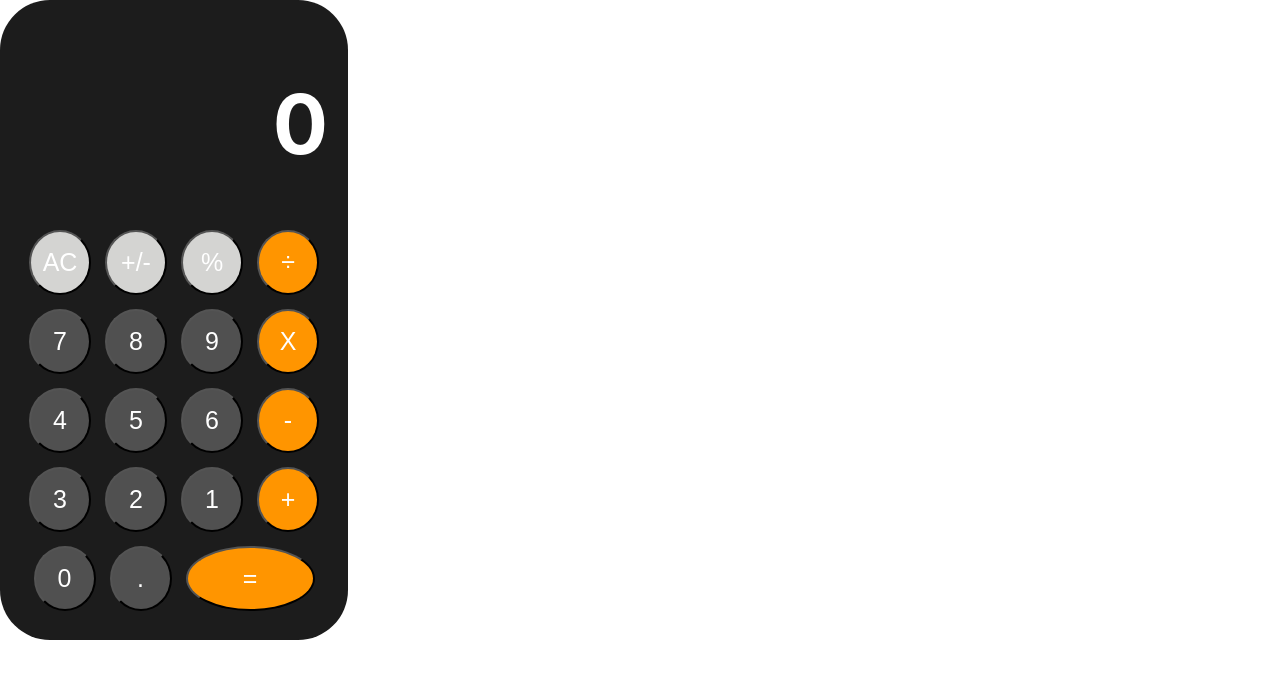
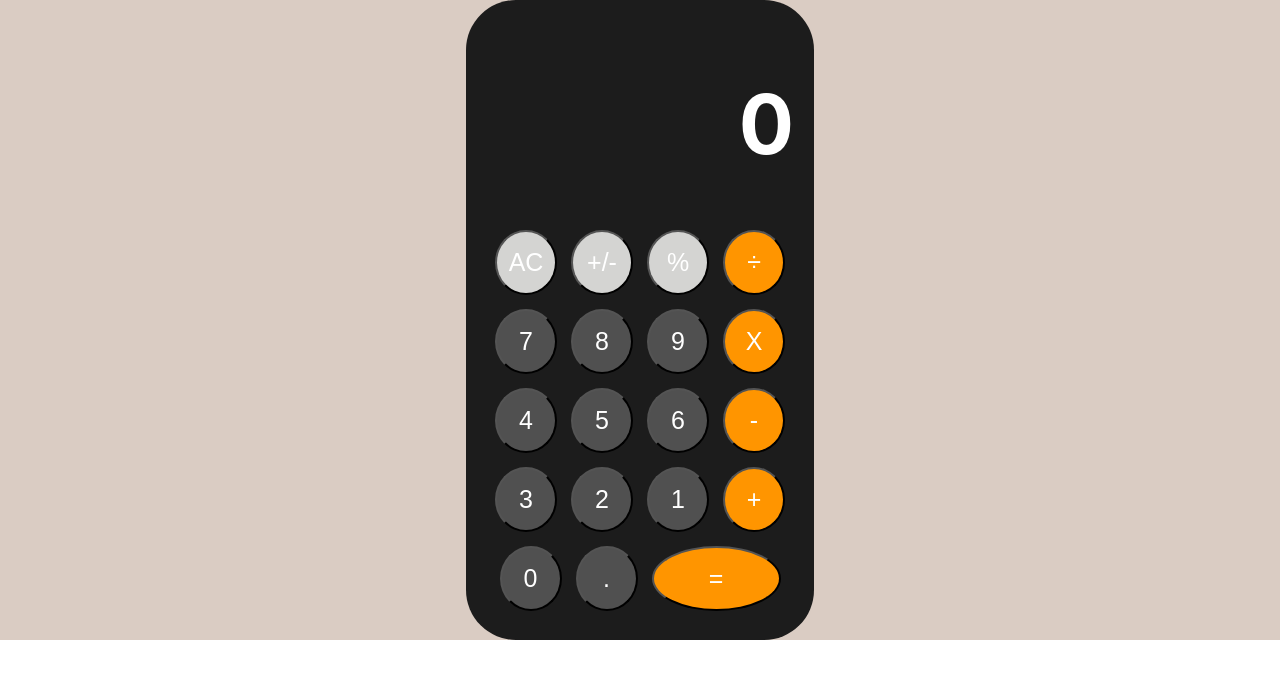
Before and after one commit to rahalrazika/Calculator, a React (Create React App) app: page / in a window 1280 px wide. Shown: the top 678 px of the page. Built offline with nearby package versions, Linux system fonts and the light colour scheme.

Commit message:
style the root and center the calculator

```diff
--- a/src/App.css
+++ b/src/App.css
@@ -1,3 +1,6 @@
+#root {
+  background: #DACCC3;
+}
 .App {
   text-align: center;
   width: 308px;
@@ -6,6 +9,7 @@
   color: white;
   border-radius: 50px;
   padding: 20px;
+  margin: 0 auto;
 
 }
 .button {
```
